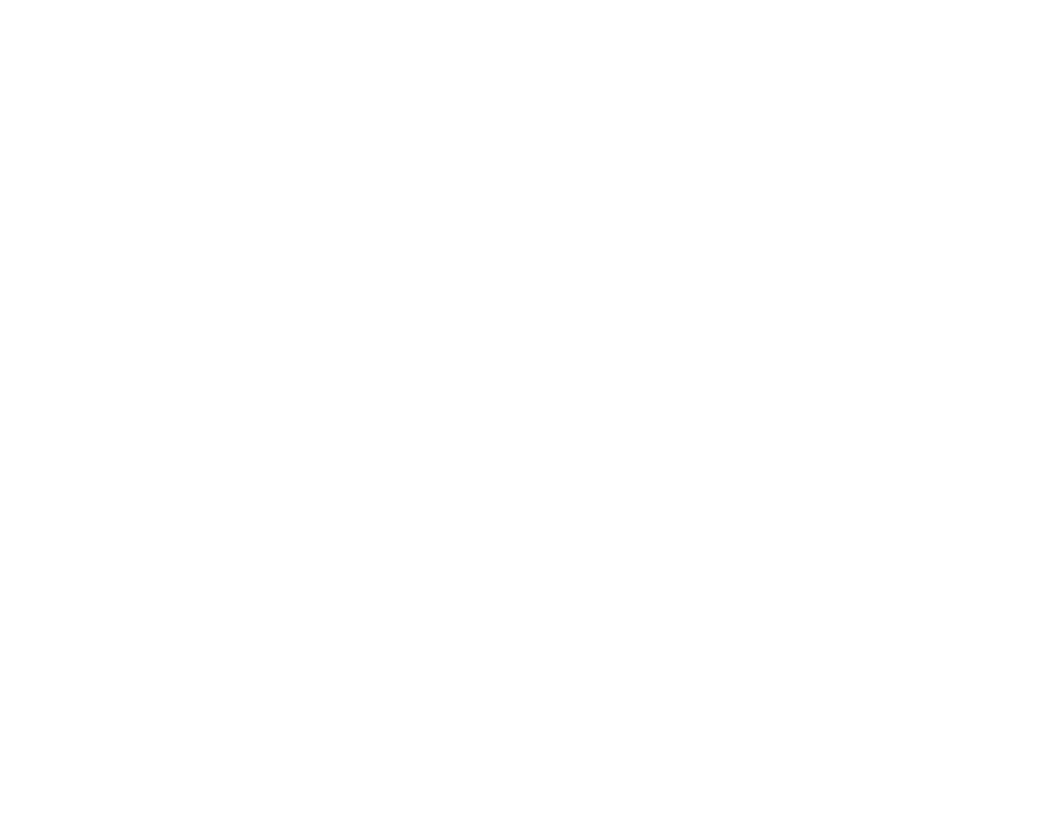
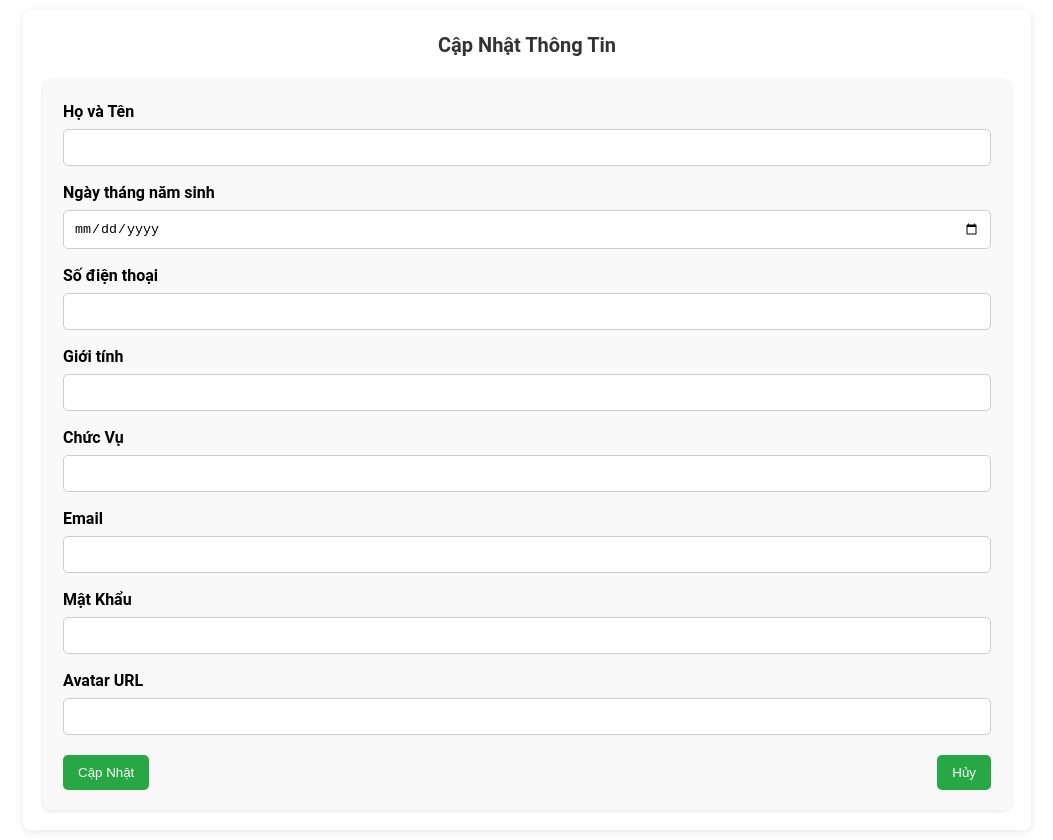
Before and after one commit to thuyduong0809/ManageCoffee, a React (Create React App) app: page /cap-nhat-thong-tin in a window 1280 px wide. Before the commit this address had no page. Shown: the whole page, without its empty margins (113-1166 px from the left). Before the commit the page ends 800 px from the top, so only its background shows below. Built offline with nearby package versions, Linux system fonts and the light colour scheme; no server answers.

Commit message:
update employee form screen

```diff
--- a/src/App.js
+++ b/src/App.js
@@ -3,6 +3,7 @@
 import EmployeeForm from "./pages/Employee/EmployeeForm";
 import EmployeeList from "./pages/Employee/EmployeeList";
 import PersonalInfo from "./pages/Personal/PersonalInfo";
+import UpdateEmployeeForm from "./pages/Employee/UpdateEmployeeForm";
 function App() {
   return (
     <Router>
@@ -16,6 +17,7 @@
           <Route path="/them-nhan-vien" element={<EmployeeForm />} />
           <Route path="/danh-sach-nhan-vien" element={<EmployeeList />} />
           <Route path="/tai-khoan" element={<PersonalInfo />} />
+          <Route path="/cap-nhat-thong-tin" element={<UpdateEmployeeForm />} />
         </Routes>
       </div>
     </Router>
--- /dev/null
+++ b/src/pages/Employee/UpdateEmployeeForm.js
@@ -0,0 +1,152 @@
+import React, { useState, useEffect } from "react";
+import axios from "axios";
+import { useNavigate } from "react-router-dom";
+import styles from "./UpdateEmployeeForm.module.css";
+
+const UpdateEmployeeForm = () => {
+  const navigate = useNavigate();
+  const [user, setUser] = useState({
+    fullName: "",
+    birthDate: "",
+    phoneNumber: "",
+    sex: "",
+    role: "",
+    email: "",
+    password: "",
+    avatar: "",
+  });
+
+  useEffect(() => {
+    axios
+      .get("http://localhost:5000/user")
+      .then((response) => {
+        setUser(response.data);
+      })
+      .catch((error) => {
+        console.error("There was an error fetching the user!", error);
+      });
+  }, []);
+
+  const handleChange = (e) => {
+    const { name, value } = e.target;
+    setUser({ ...user, [name]: value });
+  };
+
+  const handleSubmit = (e) => {
+    e.preventDefault();
+    axios
+      .put("http://localhost:5000/user", user)
+      .then(() => {
+        navigate("/thong-tin");
+      })
+      .catch((error) => {
+        console.error("There was an error updating the user!", error);
+      });
+  };
+
+  const handleCancel = () => {
+    navigate("/tai-khoan");
+  };
+
+  return (
+    <div className={styles.container}>
+      <h1 className={styles.header}>Cập Nhật Thông Tin</h1>
+      <form onSubmit={handleSubmit} className={styles.formContainer}>
+        <div className={styles.inputGroup}>
+          <label className={styles.inputLabel}>Họ và Tên</label>
+          <input
+            type="text"
+            name="fullName"
+            value={user.fullName}
+            onChange={handleChange}
+            className={styles.inputField}
+          />
+        </div>
+        <div className={styles.inputGroup}>
+          <label className={styles.inputLabel}>Ngày tháng năm sinh</label>
+          <input
+            type="date"
+            name="birthDate"
+            value={user.birthDate}
+            onChange={handleChange}
+            className={styles.inputField}
+          />
+        </div>
+        <div className={styles.inputGroup}>
+          <label className={styles.inputLabel}>Số điện thoại</label>
+          <input
+            type="text"
+            name="phoneNumber"
+            value={user.phoneNumber}
+            onChange={handleChange}
+            className={styles.inputField}
+          />
+        </div>
+        <div className={styles.inputGroup}>
+          <label className={styles.inputLabel}>Giới tính</label>
+          <input
+            type="text"
+            name="sex"
+            value={user.sex}
+            onChange={handleChange}
+            className={styles.inputField}
+          />
+        </div>
+        <div className={styles.inputGroup}>
+          <label className={styles.inputLabel}>Chức Vụ</label>
+          <input
+            type="text"
+            name="role"
+            value={user.role}
+            onChange={handleChange}
+            className={styles.inputField}
+          />
+        </div>
+        <div className={styles.inputGroup}>
+          <label className={styles.inputLabel}>Email</label>
+          <input
+            type="email"
+            name="email"
+            value={user.email}
+            onChange={handleChange}
+            className={styles.inputField}
+          />
+        </div>
+        <div className={styles.inputGroup}>
+          <label className={styles.inputLabel}>Mật Khẩu</label>
+          <input
+            type="password"
+            name="password"
+            value={user.password}
+            onChange={handleChange}
+            className={styles.inputField}
+          />
+        </div>
+        <div className={styles.inputGroup}>
+          <label className={styles.inputLabel}>Avatar URL</label>
+          <input
+            type="text"
+            name="avatar"
+            value={user.avatar}
+            onChange={handleChange}
+            className={styles.inputField}
+          />
+        </div>
+        <div className={styles.buttonGroup}>
+          <button type="submit" className={styles.button}>
+            Cập Nhật
+          </button>
+          <button
+            type="button"
+            className={styles.button}
+            onClick={handleCancel}
+          >
+            Hủy
+          </button>
+        </div>
+      </form>
+    </div>
+  );
+};
+
+export default UpdateEmployeeForm;
--- /dev/null
+++ b/src/pages/Employee/UpdateEmployeeForm.module.css
@@ -0,0 +1,59 @@
+.container {
+    width: 80%;
+    margin: 0 auto;
+    padding: 20px;
+    background-color: white;
+    border-radius: 8px;
+    box-shadow: 0 2px 10px rgba(0, 0, 0, 0.1);
+  }
+
+  .header {
+    text-align: center;
+    font-size: 2rem;
+    font-weight: bold;
+    color: #333;
+    margin-bottom: 20px;
+  }
+
+  .formContainer {
+    background-color: #f9f9f9;
+    padding: 20px;
+    border-radius: 8px;
+    box-shadow: 0 1px 5px rgba(0, 0, 0, 0.1);
+  }
+
+  .inputGroup {
+    margin-bottom: 15px;
+  }
+
+  .inputLabel {
+    font-weight: bold;
+    margin-bottom: 5px;
+    display: block;
+  }
+
+  .inputField {
+    width: 100%;
+    padding: 10px;
+    border: 1px solid #ccc;
+    border-radius: 5px;
+  }
+
+  .buttonGroup {
+    display: flex;
+    justify-content: space-between;
+    margin-top: 20px;
+  }
+
+  .button {
+    background-color: #28a745;
+    color: white;
+    padding: 10px 15px;
+    border: none;
+    border-radius: 5px;
+    cursor: pointer;
+  }
+
+  .button:hover {
+    background-color: #218838;
+  }
--- a/src/pages/Personal/PersonalInfo.js
+++ b/src/pages/Personal/PersonalInfo.js
@@ -1,5 +1,6 @@
 import React, { useState, useEffect } from "react";
 import axios from "axios";
+import { Link } from "react-router-dom";
 import styles from "./PersonalInfo.module.css";
 import { Sidebar } from "../../components";
 
@@ -53,6 +54,9 @@
         <p>
           <strong>Mật Khẩu:</strong> {user.password}
         </p>
+        <Link to="/cap-nhat-thong-tin">
+          <button className={styles.updateButton}>Cập Nhật Thông Tin</button>
+        </Link>
       </div>
     </div>
   );
```
